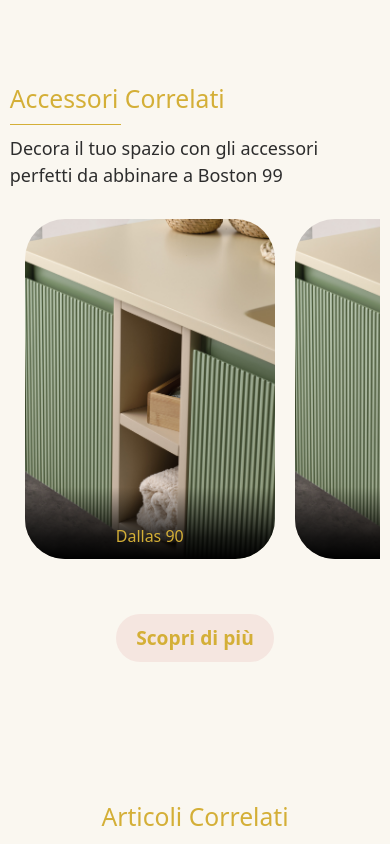
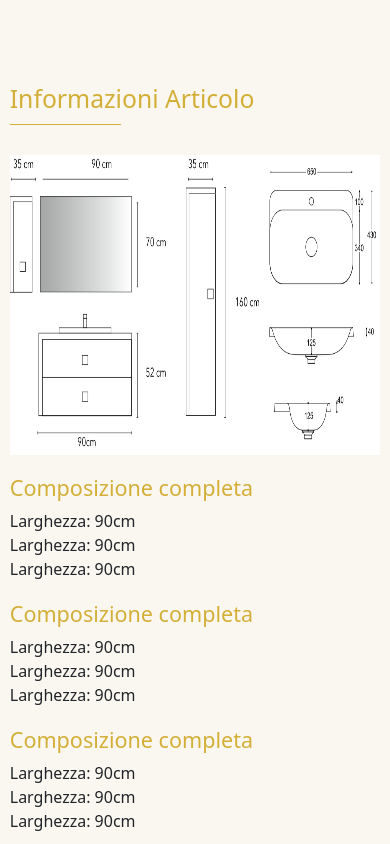
Before and after one commit to giuseppecasaburi/vica_official_fe, a React (Vite) app: page /product in a window 390 px wide. Shown: the part 860-1704 px from the top of the page. Built offline with nearby package versions, Linux system fonts and the light colour scheme.

Commit message:
feat: aggiunta del componente InfoProduct e della relativa immagine; aggiornamenti ai componenti ArticoliCorrelati e ProductPage

```diff
--- a/src/components/ArticoliCorrelati.jsx
+++ b/src/components/ArticoliCorrelati.jsx
@@ -6,6 +6,7 @@ function ArticoliCorrelati() {
         <>
             <section id="articoli-correlati">
                 <h2>Articoli Correlati</h2>
+                <div className="retta"></div>
                 <div className="product-bs">
                     <ProductCard />
                     <ProductCard />
--- /dev/null
+++ b/src/components/InfoProduct.jsx
@@ -0,0 +1,33 @@
+function InfoProduct() {
+    return (
+        <>
+            <section id="info-product">
+                <h2>Informazioni Articolo</h2>
+                <div className="retta"></div>
+                <img src="./Dallas90_misure.jpg" alt="" />
+                <div className="info-area">
+                    <div className="info-box">
+                        <h4>Composizione completa</h4>
+                        <span>Larghezza: 90cm</span>
+                        <span>Larghezza: 90cm</span>
+                        <span>Larghezza: 90cm</span>
+                    </div>
+                    <div className="info-box">
+                        <h4>Composizione completa</h4>
+                        <span>Larghezza: 90cm</span>
+                        <span>Larghezza: 90cm</span>
+                        <span>Larghezza: 90cm</span>
+                    </div>
+                    <div className="info-box">
+                        <h4>Composizione completa</h4>
+                        <span>Larghezza: 90cm</span>
+                        <span>Larghezza: 90cm</span>
+                        <span>Larghezza: 90cm</span>
+                    </div>
+                </div>
+            </section>
+        </>
+    )
+}
+
+export default InfoProduct;
--- a/src/css/product.css
+++ b/src/css/product.css
@@ -1,4 +1,6 @@
-#accessori-correlati {
+#accessori-correlati,
+#articoli-correlati,
+#info-product {
     width: 80%;
     margin: 100px auto 100px;
     display: flex;
@@ -19,10 +21,35 @@
 }
 
 #accessori-correlati h2,
-#articoli-correlati h2 {
+#articoli-correlati h2,
+#info-product h2 {
     color: var(--color-oro);
     text-align: center;
     margin-bottom: 10px;
+}
+
+#info-product h2 {
+    margin-bottom: 30px;
+}
+
+#info-product h4 {
+    color: var(--color-oro);
+}
+
+#info-product img {
+    height: 300px;
+}
+
+.info-area {
+    display: flex;
+    width: 100%;
+    justify-content: space-between;
+}
+
+.info-box {
+    display: flex;
+    flex-direction: column;
+    margin-top: 20px;
 }
 
 #articoli-correlati h2 {
@@ -35,23 +62,46 @@
     font-size: 18px;
 }
 
-#accessori-correlati .button-link {
+#accessori-correlati .button-link,
+#articoli-correlati .button-link {
     width: fit-content;
     margin: 0 auto;
 }
 
-#accessori-correlati .retta {
+#accessori-correlati .retta,
+#articoli-correlati .retta,
+#info-product .retta {
     display: none;
 }
 
 @media screen and (max-width: 825px) {
-    #accessori-correlati .button-link {
+
+    #accessori-correlati .button-link,
+    #articoli-correlati .button-link {
         margin: 40px auto;
+    }
+
+    #articoli-correlati .product-card {
+        min-width: 280px;
+        width: 280px;
+        height: 380px;
+        flex-shrink: 0;
+        scroll-snap-align: start;
+        margin: 0 !important;
+    }
+}
+
+@media screen and (max-width: 700px) {
+    .info-area {
+        flex-direction: column;
     }
 }
 
 @media screen and (max-width: 425px) {
-    #accessori-correlati {
+
+    #accessori-correlati,
+    #articoli-correlati,
+    #info-product {
         width: 95%;
     }
 
@@ -59,15 +109,20 @@
         margin-bottom: 0;
     }
 
-    #accessori-correlati h2 {
+    #accessori-correlati h2,
+    #articoli-correlati h2,
+    #info-product h2 {
         text-align: start;
     }
 
-    #accessori-correlati p {
+    #accessori-correlati p,
+    #articoli-correlati p {
         text-align: start;
     }
 
-    #accessori-correlati .retta {
+    #accessori-correlati .retta,
+    #articoli-correlati .retta,
+    #info-product .retta {
         display: block;
         width: 30%;
         background-color: var(--color-oro);
@@ -75,4 +130,15 @@
         left: 0;
         margin-bottom: 10px;
     }
+
+    #articoli-correlati h2,
+    #info-product h2 {
+        margin-bottom: 10px;
+    }
+
+    #articoli-correlati .retta,
+    #info-product .retta {
+        height: 1.5px;
+        margin-bottom: 30px;
+    }
 }
--- a/src/css/products_list.css
+++ b/src/css/products_list.css
@@ -81,6 +81,11 @@
         width: 100%;
     }
 
+    .product-element:hover img {
+        transform: none;
+        cursor: default;
+    }
+
     .product-card {
         border-radius: 30px;
         height: 280px;
--- a/src/pages/ProductPage.jsx
+++ b/src/pages/ProductPage.jsx
@@ -1,5 +1,6 @@
 import AccessoriCorrelati from "../components/AccessoriCorrelati";
 import ArticoliCorrelati from "../components/ArticoliCorrelati";
+import InfoProduct from "../components/InfoProduct";
 import Header from "../components/Header";
 
 function ProductPage() {
@@ -7,8 +8,9 @@ function ProductPage() {
         <>
             <main>
                 <Header />
+                <InfoProduct />
                 <AccessoriCorrelati />
-                <ArticoliCorrelati/>
+                <ArticoliCorrelati />
             </main>
         </>
     )
```
Also changed, not shown: public/Dallas90_misure.jpg (added).
